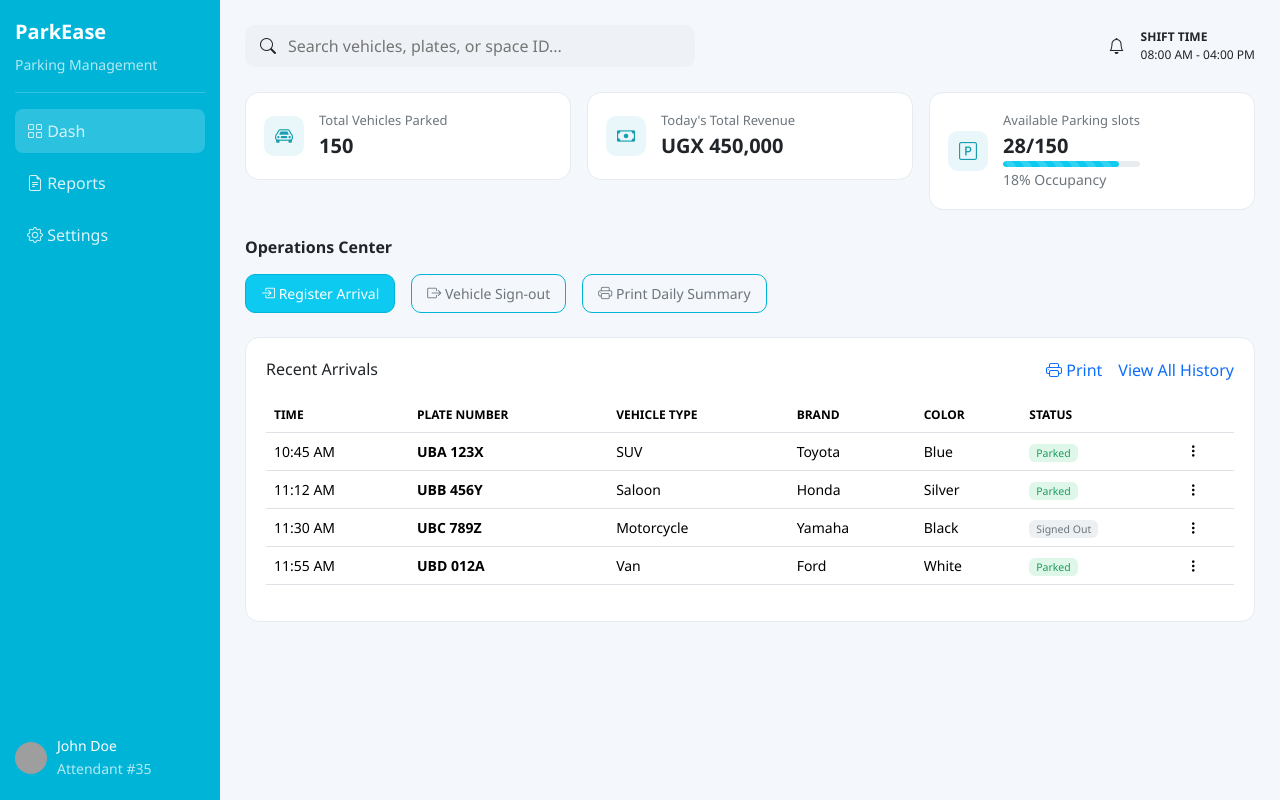
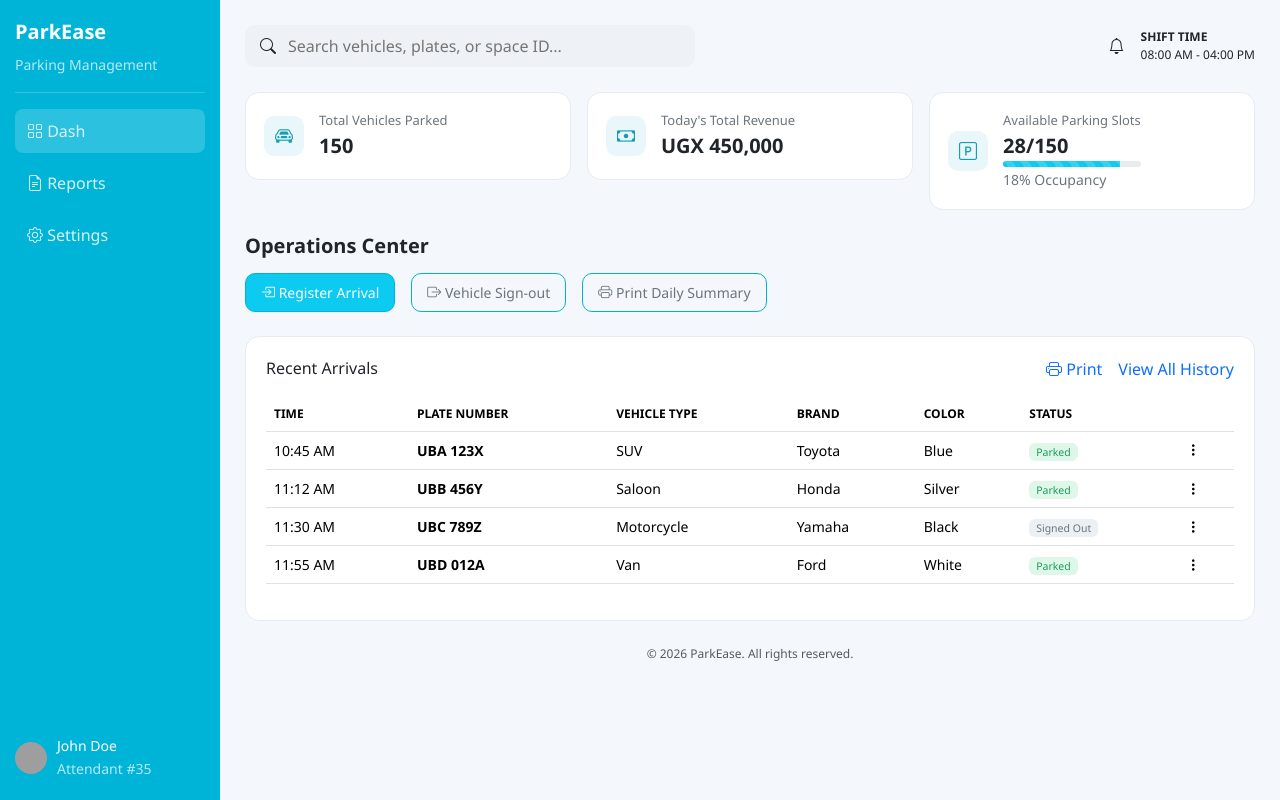
Before and after one commit to Modecai-dev/parkease-frontend, a plain HTML site: page dashboard.html in a window 1280 px wide. Drawn offline with nearby package versions, Linux system fonts and the light colour scheme; grey boxes are pictures that could not be loaded.

Commit message:
corrected somethings in the html of the dashboard

```diff
--- a/dashboard.html
+++ b/dashboard.html
@@ -6,33 +6,34 @@
 
     <title>ParkEase Attendant Dashboard</title>
 
-    <!-- Bootstrap 5 -->
+    <!-- Bootstrap 5 CSS -->
     <link
       href="https://cdn.jsdelivr.net/npm/bootstrap@5.3.2/dist/css/bootstrap.min.css"
       rel="stylesheet"
     />
 
-    <!-- Icons -->
+    <!-- Bootstrap Icons -->
     <link
       href="https://cdn.jsdelivr.net/npm/bootstrap-icons@1.11.3/font/bootstrap-icons.css"
       rel="stylesheet"
     />
 
-    <!-- link to css  -->
-     <link rel="stylesheet" href="css/dashboard.css">
+    <!-- Custom CSS -->
+    <link rel="stylesheet" href="css/dashboard.css" />
   </head>
 
   <body>
     <!-- SIDEBAR -->
-
-    <div class="sidebar">
+    <aside class="sidebar">
       <div>
+        <!-- Logo -->
         <h5>ParkEase</h5>
         <small>Parking Management</small>
 
         <hr style="opacity: 0.2" />
 
-        <nav class="nav flex-column">
+        <!-- Navigation Menu -->
+        <nav class="nav flex-column" aria-label="Sidebar Navigation">
           <a class="nav-link active" href="#">
             <i class="bi bi-grid"></i> Dash
           </a>
@@ -41,25 +42,27 @@
             <i class="bi bi-file-earmark-text"></i> Reports
           </a>
 
-          <a class="nav-link" href="#"> <i class="bi bi-gear"></i> Settings </a>
+          <a class="nav-link" href="#">
+            <i class="bi bi-gear"></i> Settings
+          </a>
         </nav>
       </div>
 
+      <!-- User Info -->
       <div class="user">
-        <img src="https://i.pravatar.cc/40" />
+        <img src="https://i.pravatar.cc/40" alt="User Avatar" />
         <div>
           <div style="font-size: 14px">John Doe</div>
           <small>Attendant #35</small>
         </div>
       </div>
-    </div>
+    </aside>
 
-    <!-- MAIN -->
-
-    <div class="main">
+    <!-- MAIN CONTENT -->
+    <main class="main">
       <!-- TOPBAR -->
-
-      <div class="topbar">
+      <header class="topbar d-flex justify-content-between align-items-center">
+        <!-- Search Box -->
         <div class="search-box">
           <i class="bi bi-search"></i>
           <input
@@ -68,6 +71,7 @@
           />
         </div>
 
+        <!-- Notifications & Shift Time -->
         <div class="d-flex align-items-center gap-3">
           <i class="bi bi-bell"></i>
 
@@ -76,12 +80,11 @@
             08:00 AM - 04:00 PM
           </div>
         </div>
-      </div>
+      </header>
 
-      <!-- CARDS -->
-
-      <div class="row g-3">
-        <div class="col-md-4">
+      <!--  CARDS SECTION  -->
+      <section class="row g-3">
+        <article class="col-md-4">
           <div class="card-box">
             <div class="icon-box">
               <i class="bi bi-car-front"></i>
@@ -92,9 +95,9 @@
               <div class="card-value">150</div>
             </div>
           </div>
-        </div>
+        </article>
 
-        <div class="col-md-4">
+        <article class="col-md-4">
           <div class="card-box">
             <div class="icon-box">
               <i class="bi bi-cash"></i>
@@ -105,30 +108,38 @@
               <div class="card-value">UGX 450,000</div>
             </div>
           </div>
-        </div>
+        </article>
 
-        <div class="col-md-4">
+        <article class="col-md-4">
           <div class="card-box">
             <div class="icon-box">
               <i class="bi bi-p-square"></i>
             </div>
 
             <div>
-              <div class="card-title">Available Parking slots</div>
+              <div class="card-title">Available Parking Slots</div>
               <div class="card-value">28/150</div>
-              <!-- progress bar -->
+
+              <!-- Progress bar -->
               <div class="progress">
-                <div class="progress-bar progress-bar-striped bg-info progress" role="progressbar" style="width: 85%" aria-valuenow="85" aria-valuemin="0" aria-valuemax="100"></div>
+                <div
+                  class="progress-bar progress-bar-striped bg-info"
+                  role="progressbar"
+                  style="width: 85%"
+                  aria-valuenow="85"
+                  aria-valuemin="0"
+                  aria-valuemax="100"
+                ></div>
               </div>
               <small style="color: #6c757d">18% Occupancy</small>
             </div>
           </div>
-        </div>
-      </div>
+        </article>
+      </section>
 
-      <!-- OPERATIONS -->
-
-      <div class="section-title">Operations Center</div>
+      <!-- OPERATIONS CENTER -->
+      <section class="operations">
+        <h5 class="section-title mt-4">Operations Center</h5>
 
         <div class="d-flex gap-3 mb-4">
           <button class="btn btn-info text-white operation-btn">
@@ -146,10 +157,10 @@
             Print Daily Summary
           </button>
         </div>
+      </section>
 
-      <!-- TABLE -->
-
-      <div class="table-box">
+      <!-- -->
+      <section class="table-box">
         <div class="d-flex justify-content-between align-items-center mb-3">
           <h6 class="mb-0">Recent Arrivals</h6>
 
@@ -218,7 +229,12 @@
             </tbody>
           </table>
         </div>
-      </div>
-    </div>
+      </section>
+
+      <!-- FOOTER -->
+      <footer class="mt-4 mb-2 text-center text-muted" style="font-size: 12px">
+        &copy; 2026 ParkEase. All rights reserved.
+      </footer>
+    </main>
   </body>
 </html>
```
Lines whose indentation alone changed are shown as unchanged.
